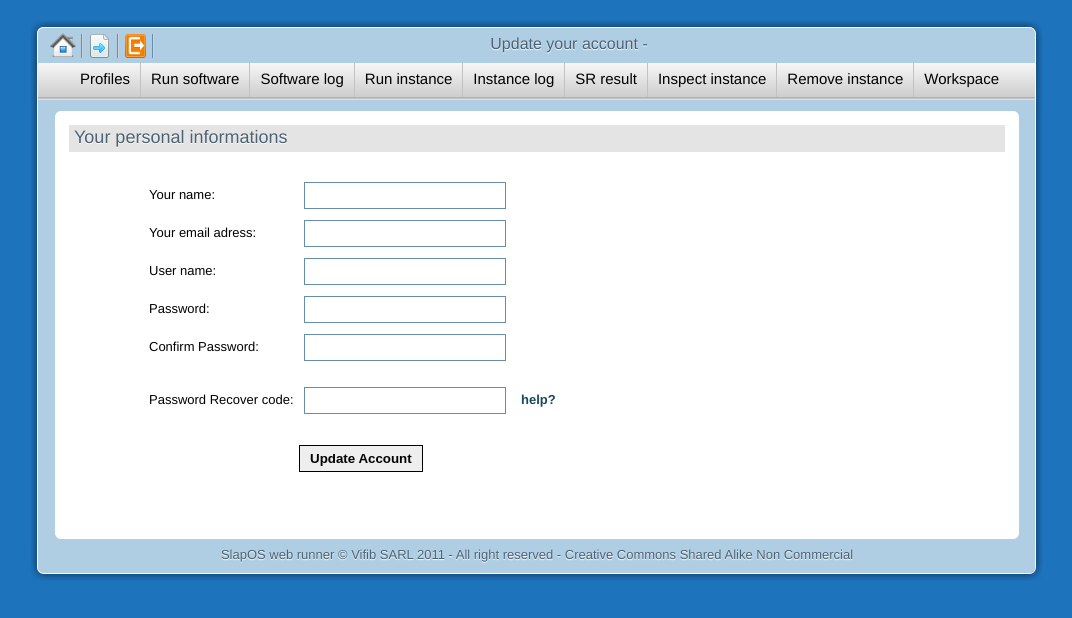
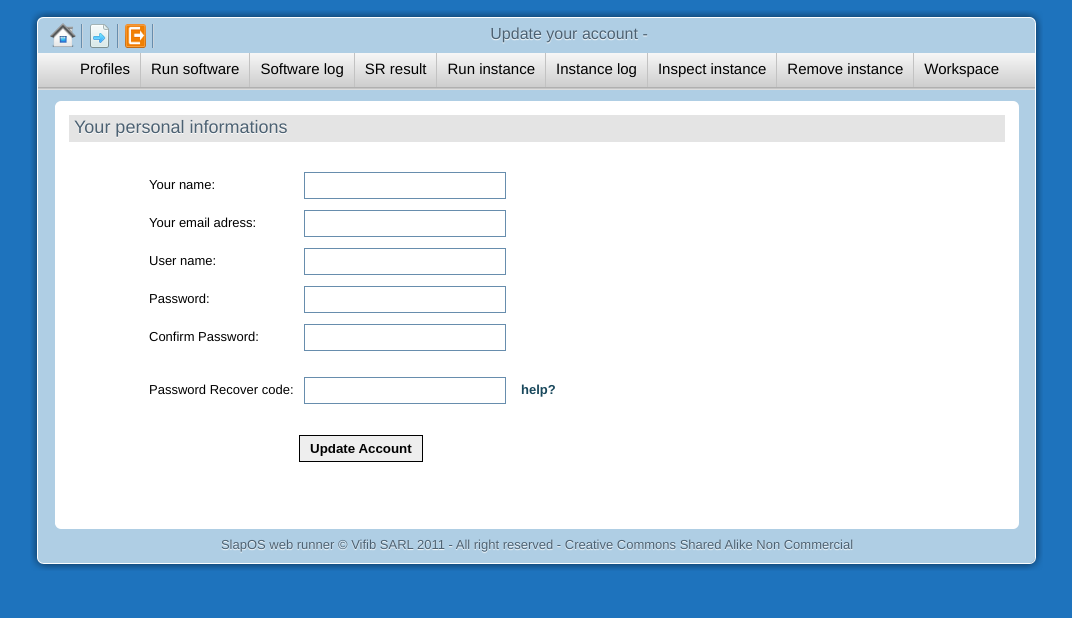
Before and after one commit to jerome-nexedi/slapos.toolbox, a Python web app: template slapos/runner/templates/account.html in a window 1280 px wide. Shown: the top 618 px of the page, without its empty margins (103-1175 px from the left). Run offline with Jinja, Linux system fonts and the light colour scheme; the template is opened without the code that fills it, so the values that code supplies are empty.

Commit message:
Webrunner: Update menu and Layout

```diff
--- a/slapos/runner/static/css/styles.css
+++ b/slapos/runner/static/css/styles.css
@@ -54,7 +54,7 @@ overflow-y: scroll;
 
 #page
 {
-	margin: 20px auto;
+	margin: 10px auto;
 	width: 1014px;
 }
 
--- a/slapos/runner/templates/layout.html
+++ b/slapos/runner/templates/layout.html
@@ -67,9 +67,9 @@
                         <li><a href="{{ url_for('editSoftwareProfile') }}">Profiles</a></li>
                         <li><a href="{{ url_for('runSoftwareProfile') }}" id="softrun">Run software</a></li>
                         <li><a href="{{ url_for('viewSoftwareLog') }}">Software log</a></li>
+                        <li><a href="{{ url_for('inspectSoftware') }}">SR result</a></li>
                         <li><a href="{{ url_for('runInstanceProfile') }}" id="instrun">Run instance</a></li>
                         <li><a href="{{ url_for('viewInstanceLog') }}">Instance log</a></li>
-                        <li><a href="{{ url_for('inspectSoftware') }}">SR result</a></li>
                         <li><a href="{{ url_for('inspectInstance') }}">Inspect instance</a></li>
                         <li><a id="removeIst" href="#">Remove instance</a></li>
                         <li><a href="{{ url_for('browseWorkspace') }}">Workspace</a></li>
```
